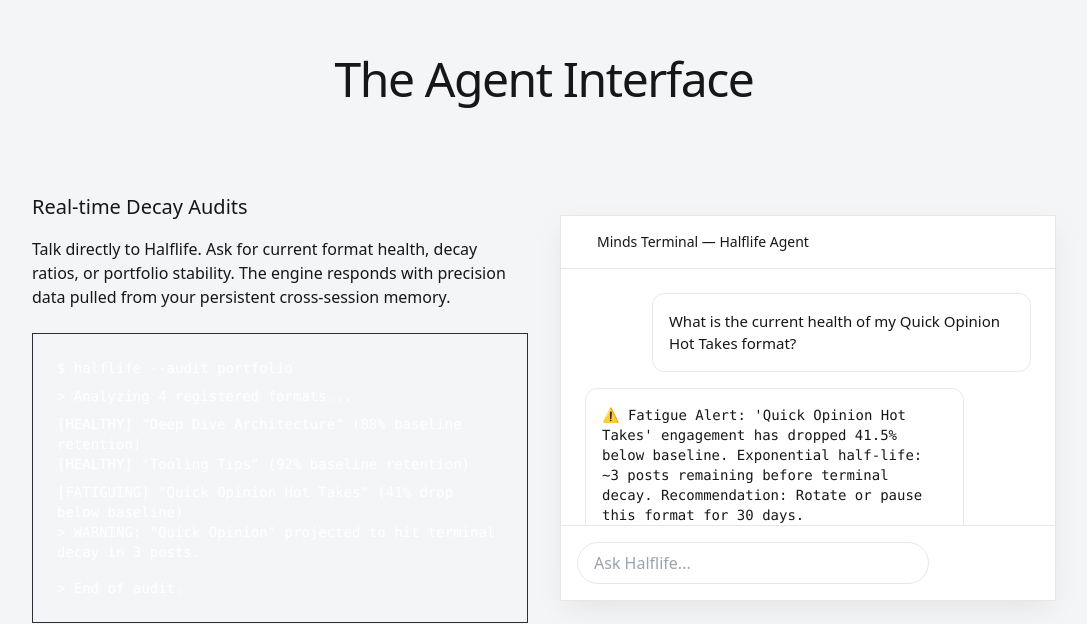
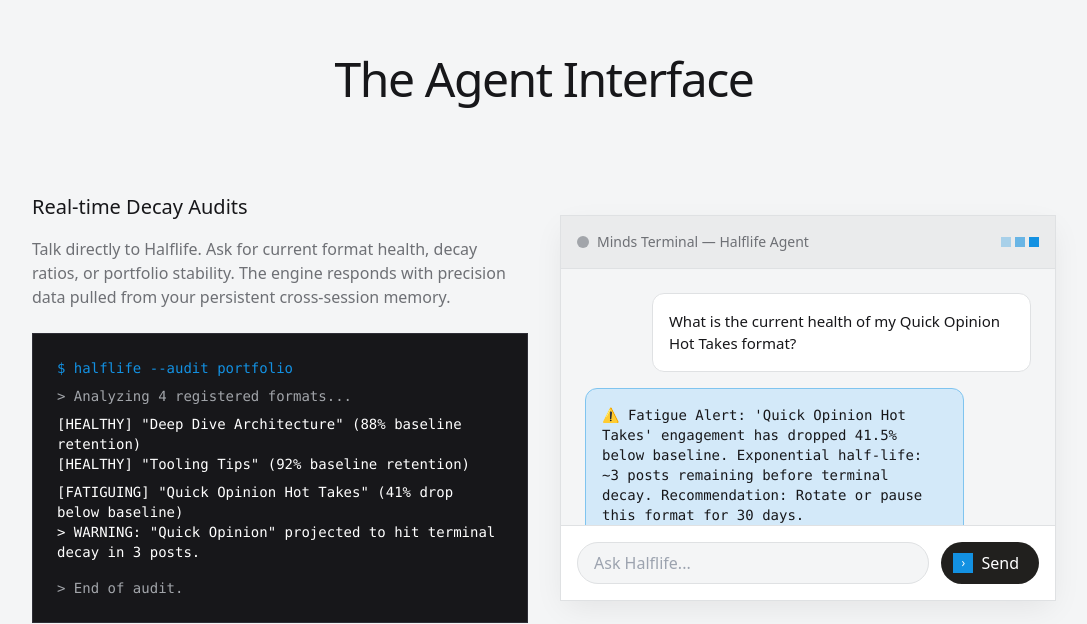
Before and after one commit to jadonamite/half-life, a Next.js app: page / in a window 1280 px wide. Shown: the part 8977-9601 px from the top of the page, without its empty margins (96-1183 px from the left). Built offline with nearby package versions, Linux system fonts and the light colour scheme; a web font is replaced by a local one.

Commit message:
fix: build errors and tailwind config colors

```diff
--- a/components/Dashboard.tsx
+++ b/components/Dashboard.tsx
@@ -2,7 +2,7 @@
 
 import React, { useState, useEffect } from 'react';
 import { AreaChart, Area, XAxis, YAxis, CartesianGrid, Tooltip, ResponsiveContainer } from 'recharts';
-import { CaretRight, Plus, ArrowsClockwise, Faders, CheckCircle, Warning, Clock, Activity, ChartLineUp, ShieldCheck } from '@phosphor-icons/react';
+import { Plus, ArrowsClockwise, Faders, CheckCircle, Warning, Clock, Lightning, ChartLineUp, ShieldCheck } from '@phosphor-icons/react';
 import { ContentFormat, FatigueReport, ProactiveAlert } from '@/lib/types';
 
 // Mock chart data for the beautiful curve
@@ -108,7 +108,7 @@ export default function Dashboard() {
         <div className="flex justify-between items-center mb-10">
           <div className="flex items-center gap-3">
             <div className="w-8 h-8 bg-premium-button-dark rounded-xl flex items-center justify-center text-white">
-              <Activity weight="bold" />
+              <Lightning weight="bold" />
             </div>
             <span className="text-lg font-semibold tracking-tight">Halflife</span>
           </div>
@@ -147,7 +147,7 @@ export default function Dashboard() {
               <div className="flex items-center gap-2 text-6xl font-light tracking-tighter mb-2">
                 {reports.length}
                 <div className="w-8 h-8 rounded-full bg-emerald-100 flex items-center justify-center text-emerald-600">
-                  <Activity size={16} weight="bold" />
+                  <Lightning size={16} weight="bold" />
                 </div>
               </div>
               <span className="text-sm font-medium text-premium-text-muted uppercase tracking-wider">Formats Tracked</span>
@@ -333,7 +333,7 @@ export default function Dashboard() {
                 <div className="bg-white/70 border border-white rounded-2xl p-4 flex items-center justify-between">
                   <div className="flex items-center gap-3">
                     <div className="w-8 h-8 rounded-full bg-gray-100 flex items-center justify-center">
-                      <Activity size={16} className="text-gray-600" />
+                      <Lightning size={16} className="text-gray-600" />
                     </div>
                     <div>
                       <div className="text-sm font-semibold text-premium-text-main">Engagements</div>
--- a/tailwind.config.js
+++ b/tailwind.config.js
@@ -21,7 +21,19 @@ export default {
           'button-dark': '#232323',
           accent: '#E66F42', // orange-ish for the chart
           purple: '#673AB7', // purple-ish for chart
-        }
+        },
+        paper: '#F4F5F6',
+        'paper-2': '#EAEBEC',
+        card: '#ECEDEE',
+        'card-raised': '#FFFFFF',
+        ink: '#17171A',
+        'ink-2': '#6E7075',
+        'ink-3': '#A2A5AA',
+        accent: '#1391E2',
+        'accent-2': '#7FC4EF',
+        'accent-3': '#D3E9F9',
+        pill: '#21201E',
+        hairline: '#DFE1E3',
       },
       borderRadius: {
         '3xl': '1.5rem',
```
